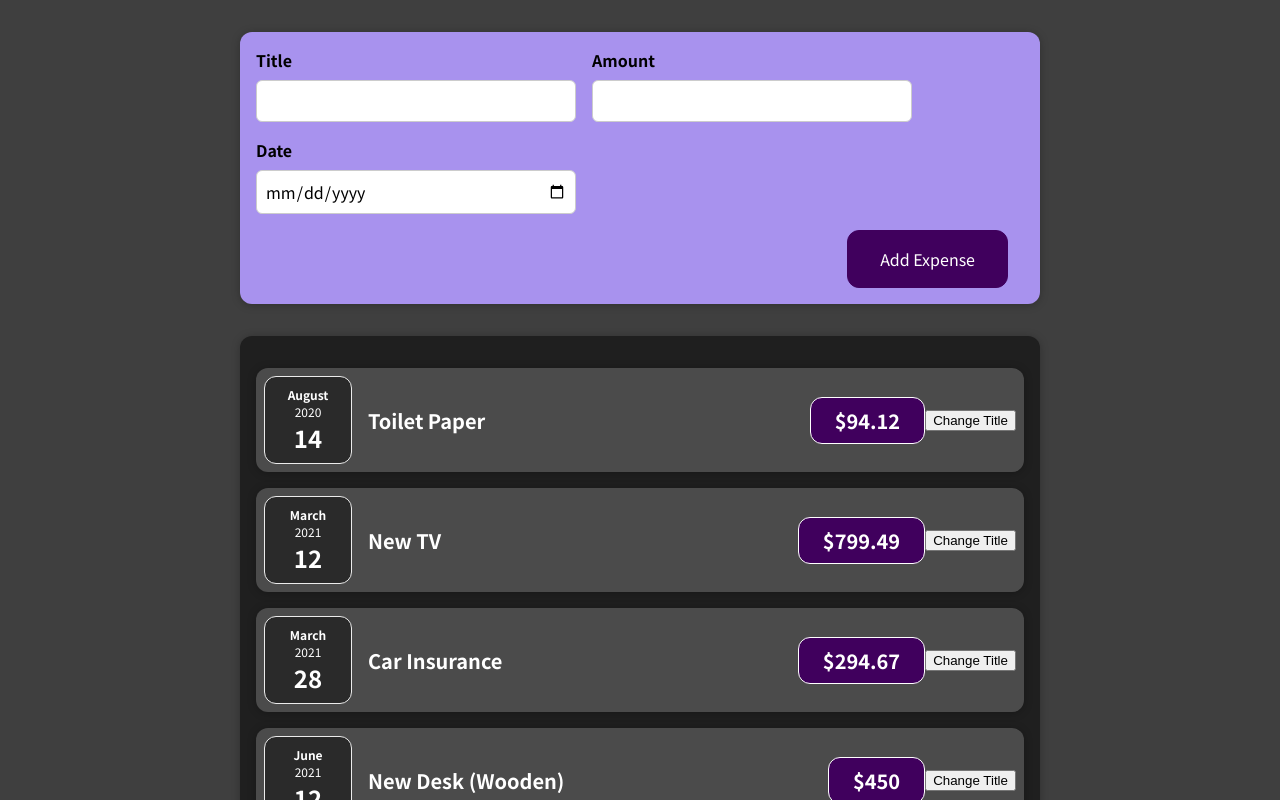
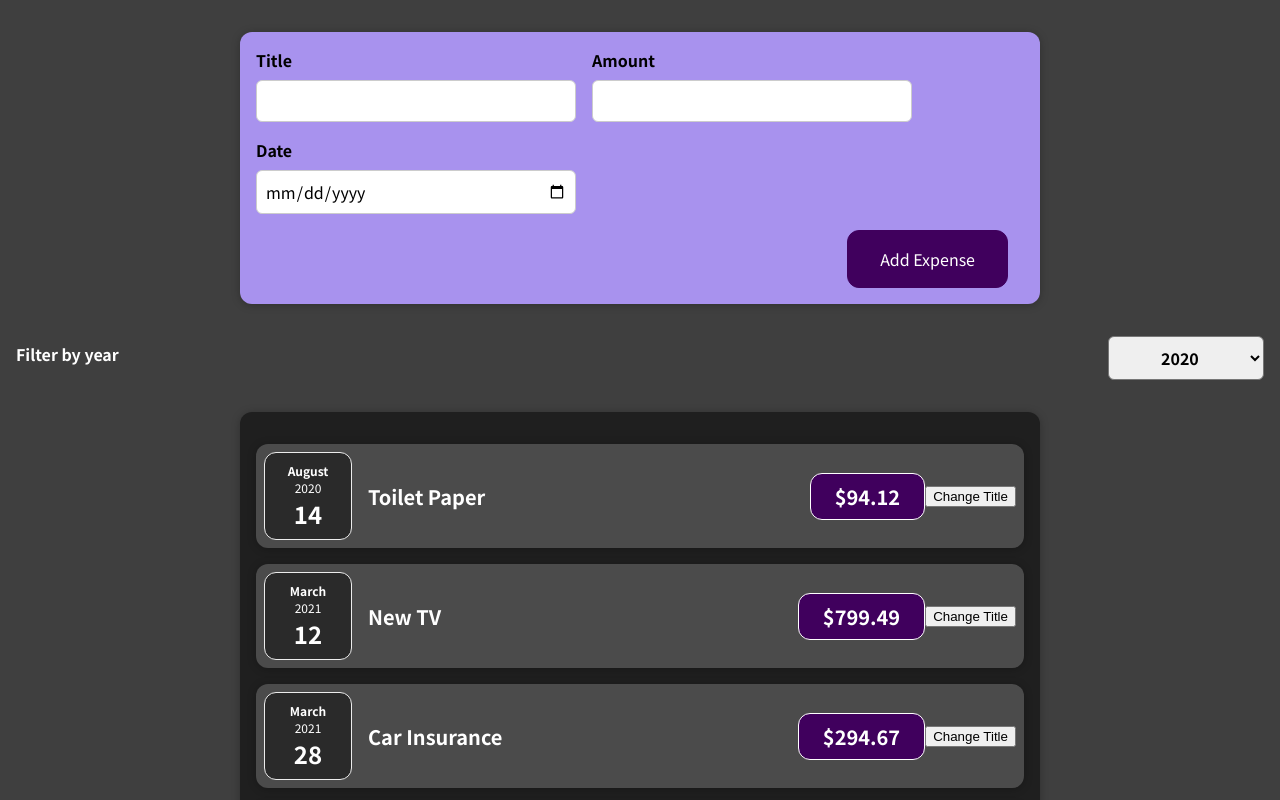
Before and after one commit to rkrohne1991/react-complete-guide, a React (Create React App) app: page / in a window 1280 px wide. Shown: the top 800 px of the page. Built offline with nearby package versions, Linux system fonts and the light colour scheme.

Commit message:
Assignment Working with Events & state - adding expenses filter

```diff
--- a/src/App.js
+++ b/src/App.js
@@ -39,7 +39,7 @@ const App = () => {
   // );
 
   const addExpenseHandler = (expense) => {
-    console.log('In App.js');
+    console.log("In App.js");
     console.log(expense);
   };
 
@@ -49,6 +49,6 @@ const App = () => {
       <Expenses items={expenses} />
     </div>
   );
-}
+};
 
 export default App;
--- a/src/components/Expenses/Expenses.js
+++ b/src/components/Expenses/Expenses.js
@@ -1,12 +1,24 @@
-import React from "react";
+import React, { useState } from "react";
 
 import ExpenseItem from "./ExpenseItem";
 import Card from "../UI/Card";
+import ExpensesFilter from "../ExpensesFilter/ExpensesFilter";
 
 import "./Expenses.css";
 
 const Expenses = (props) => {
+  const [filteredYear, setFilteredYear] = useState("2020");
+
+  const filterChangeHandler = (selectedYear) => {
+    setFilteredYear(selectedYear);
+  };
+
   return (
+    <div>
+      <ExpensesFilter
+        selected={filteredYear}
+        onChangeFilter={filterChangeHandler}
+      />
       <Card className="expenses">
         <ExpenseItem
           title={props.items[0].title}
@@ -29,7 +41,8 @@ const Expenses = (props) => {
           date={props.items[3].date}
         />
       </Card>
+    </div>
   );
-}
+};
 
 export default Expenses;
--- /dev/null
+++ b/src/components/ExpensesFilter/ExpensesFilter.css
@@ -0,0 +1,24 @@
+.expenses-filter {
+  color: white;
+  padding: 0 1rem;
+}
+
+.expenses-filter__control {
+  display: flex;
+  width: 100%;
+  align-items: center;
+  justify-content: space-between;
+  margin: 1rem 0;
+}
+
+.expenses-filter label {
+  font-weight: bold;
+  margin-bottom: 0.5rem;
+}
+
+.expenses-filter select {
+  font: inherit;
+  padding: 0.5rem 3rem;
+  font-weight: bold;
+  border-radius: 6px;
+}
--- /dev/null
+++ b/src/components/ExpensesFilter/ExpensesFilter.js
@@ -0,0 +1,25 @@
+import React from "react";
+
+import "./ExpensesFilter.css";
+
+const ExpensesFilter = (props) => {
+  const dropdownChangeHandler = (event) => {
+    props.onChangeFilter(event.target.value);
+  };
+
+  return (
+    <div className="expenses-filter">
+      <div className="expenses-filter__control">
+        <label>Filter by year</label>
+        <select value={props.selected} onChange={dropdownChangeHandler}>
+          <option value="2022">2022</option>
+          <option value="2021">2021</option>
+          <option value="2020">2020</option>
+          <option value="2019">2019</option>
+        </select>
+      </div>
+    </div>
+  );
+};
+
+export default ExpensesFilter;
```
Lines whose indentation alone changed are shown as unchanged.
